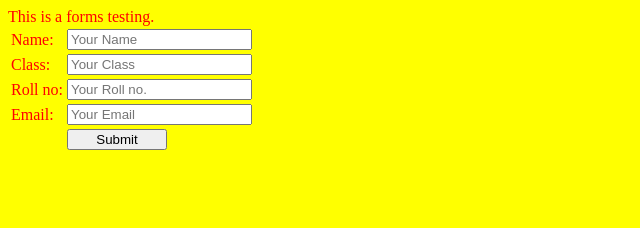
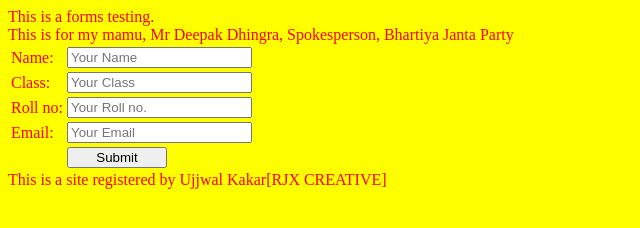
Before and after one commit to RJSouWal/Form1, a plain HTML site: page index.html in a window 1280 px wide. Shown: the whole page, without its empty margins (0-640 px from the left). Drawn offline with Linux system fonts and the light colour scheme.

Commit message:
For mamu

```diff
--- a/index.html
+++ b/index.html
@@ -24,8 +24,8 @@
 	<title>Forms</title>
 </head>
 <body>
-	This is a forms testing.
-
+	This is a forms testing.<br>
+        This is for my mamu, Mr Deepak Dhingra, Spokesperson, Bhartiya Janta Party
 	<form method="post" netlify>
 		 <table style="border: 0;">
 		 	<tr>
@@ -68,6 +68,6 @@
 		 	</tr>
 		 </table>
 	</form>
-
+This is a site registered by Ujjwal Kakar[RJX CREATIVE]
 </body>
 </html>
```
